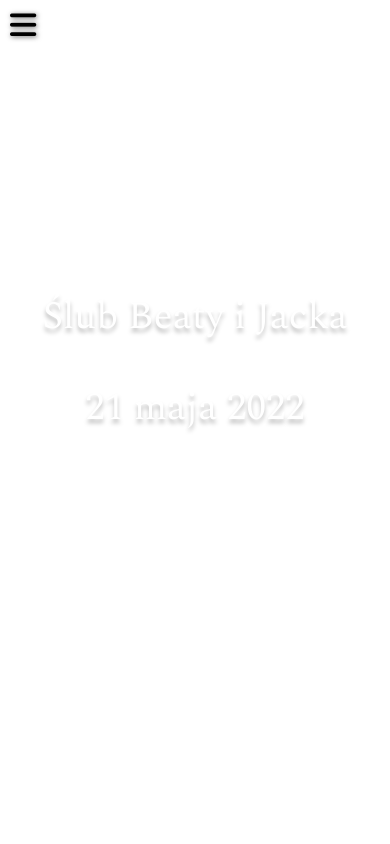
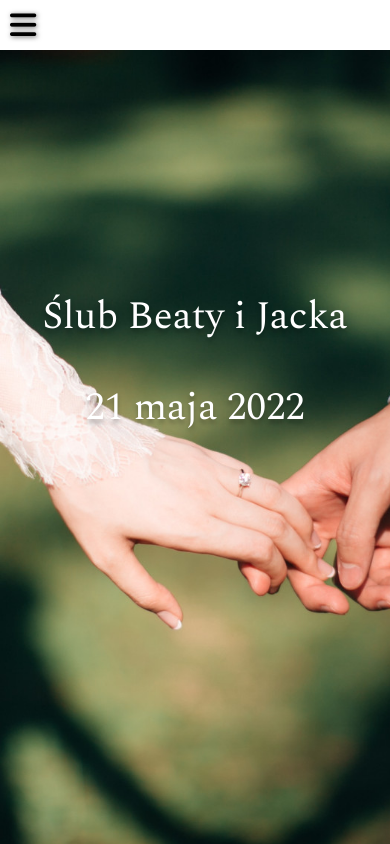
Before and after one commit to BeataMekal/slub, a plain HTML site: page index.html in a window 390 px wide. Shown: the top 844 px of the page. Drawn offline with nearby package versions, Linux system fonts and the light colour scheme; a web font is replaced by a local one.

Commit message:
uaktualnienie ścieżki do zdjęć

```diff
--- a/style.css
+++ b/style.css
@@ -64,7 +64,7 @@ html{
 
 
 		.header-image{
-			background-image: url("../wesele/para-mloda.jpg");
+			background-image: url("../para-mloda.jpg");
 			background-repeat: no-repeat;
 			height: 100%;
 			background-size: cover;
@@ -405,7 +405,7 @@ html{
 		}
 		@media all and (max-width:640px){
 			.header-image{
-				background-image: url("../wesele/para-mloda-mobile.jpg");
+				background-image: url("../para-mloda-mobile.jpg");
 
 			}
 
```
